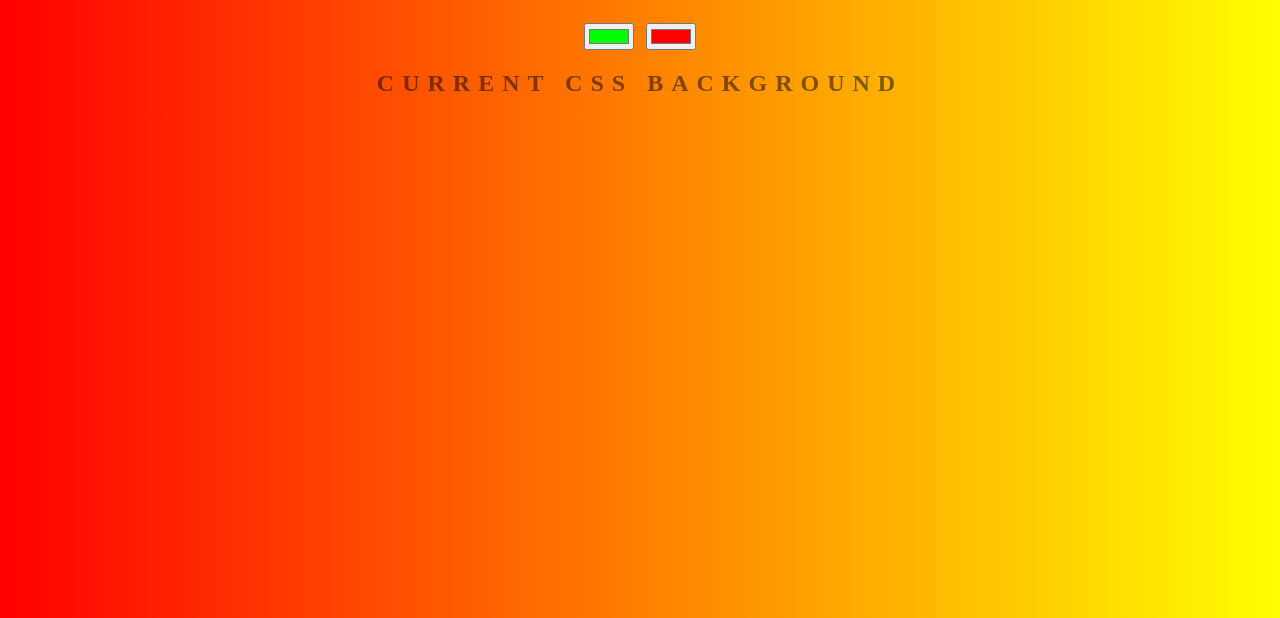
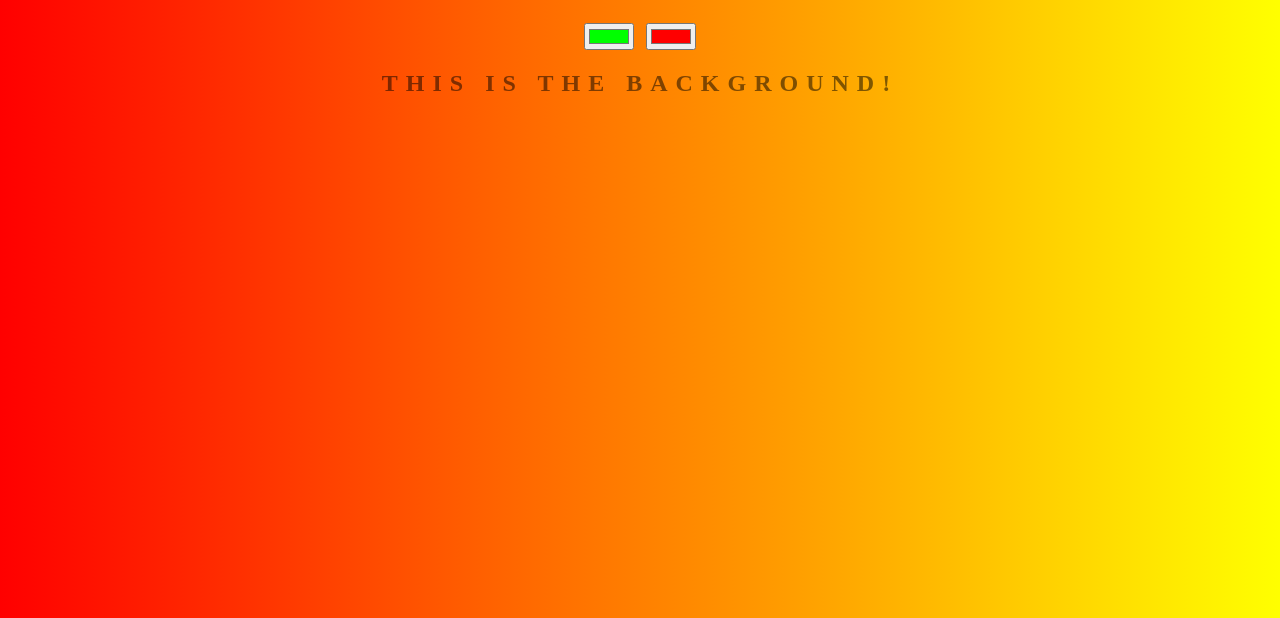
Before and after one commit to jurildd/background-generator, a plain HTML site: page index.html in a window 1280 px wide. Shown: the part 182-800 px from the top of the page. Drawn offline with Linux system fonts and the light colour scheme.

Commit message:
change title

```diff
--- a/index.html
+++ b/index.html
@@ -8,7 +8,7 @@
 	<h1>Background Generator</h1>
 	<input id="color1" type="color" name="color1" value="#00ff00">
 	<input id="color2" type="color" name="color1" value="#ff0000">
-	<h2>Current CSS Background</h2>
+	<h2>This is the Background!</h2>
 	<h3></h3>
 	<script type="text/javascript" src="script.js"></script>
 </body>
```
